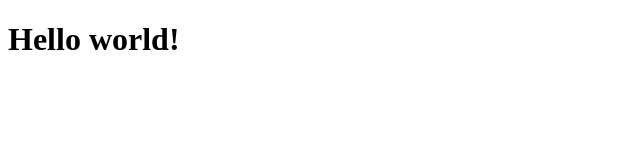
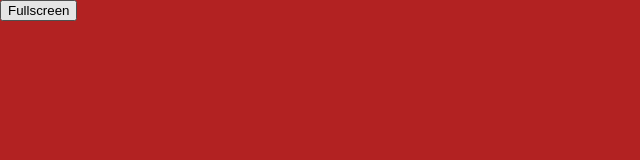
Before and after one commit to jonasmusall/test, a plain HTML site: page index.html in a window 1280 px wide. Shown: the whole page, without its empty margins (0-640 px from the left). Drawn offline with Linux system fonts and the light colour scheme.

Commit message:
Add fullscreen button

```diff
--- /dev/null
+++ b/index.css
@@ -0,0 +1,16 @@
+html {
+    width: 100%;
+    height: 100%;
+}
+
+body {
+    width: 100%;
+    height: 100%;
+    margin: 0px;
+}
+
+body > div {
+    width: 100%;
+    height: 100%;
+    background-color: firebrick;
+}
--- a/index.html
+++ b/index.html
@@ -2,9 +2,11 @@
 <html>
     <head>
         <meta charset="UTF-8">
+        <meta name="viewport" content="width=device-width, initial-scale=1.0">
         <title>Test</title>
+        <link rel="stylesheet" href="index.css">
     </head>
     <body>
-        <h1>Hello world!</h1>
+        <div><button onclick="document.body.requestFullscreen()">Fullscreen</button></div>
     </body>
 </html>
```
